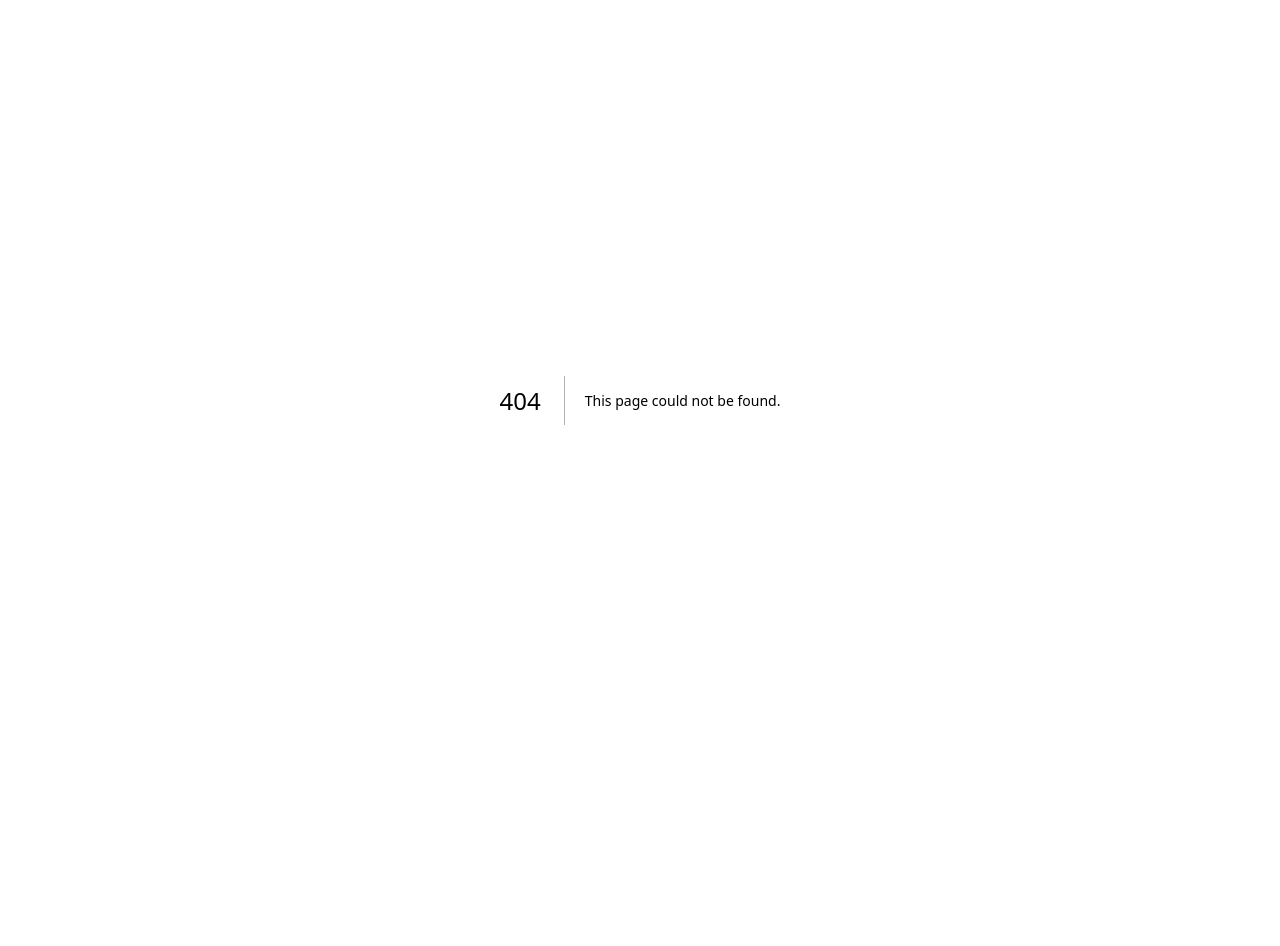
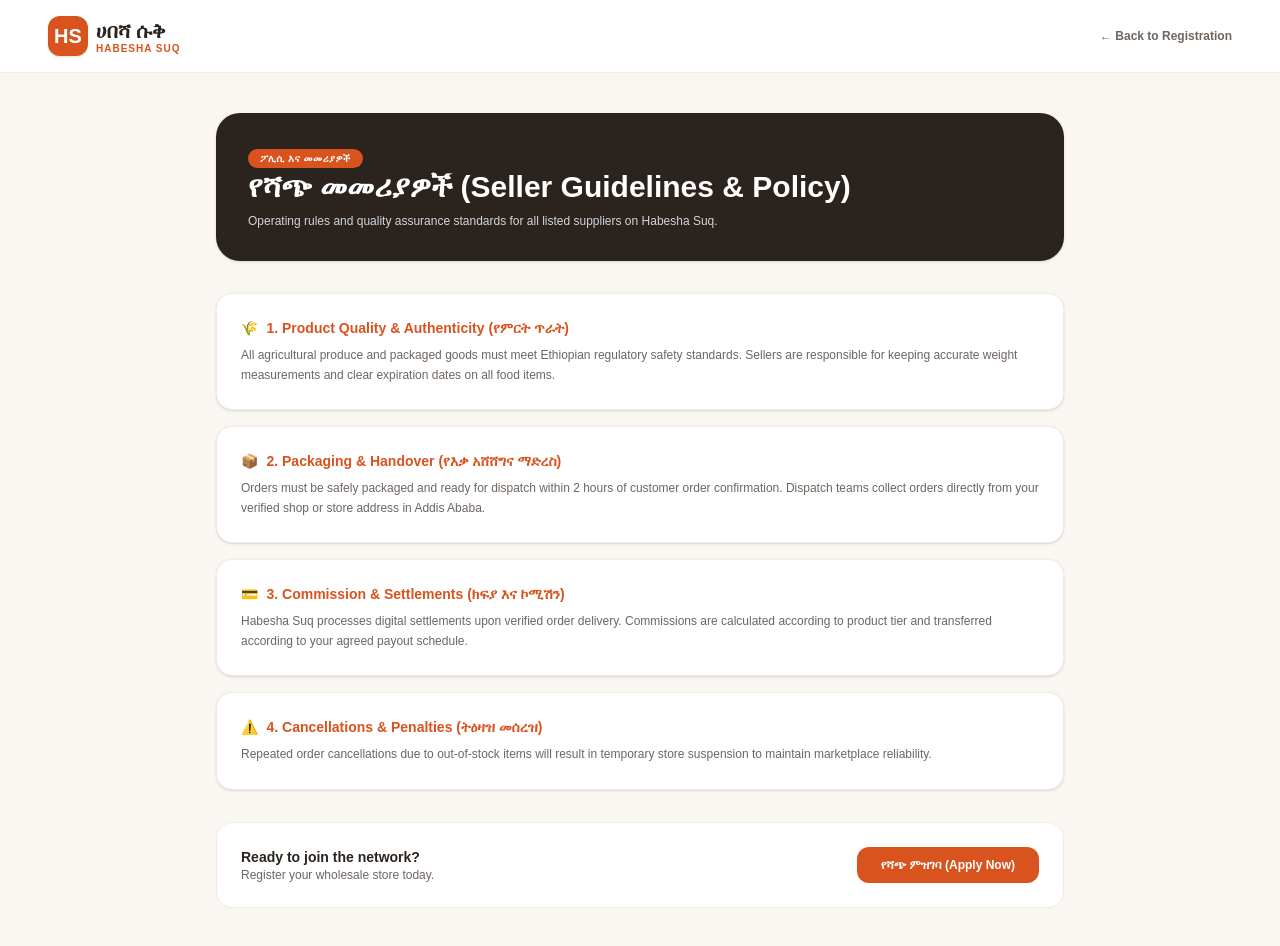
Before and after one commit to abdulkareemyassin407-del/merkato-frontend, a Next.js app: page /seller/guidelines in a window 1280 px wide. Before the commit this address had no page. Shown: the top 946 px of the page. Before the commit the page ends 800 px from the top, so only its background shows below. Built offline with nearby package versions, Linux system fonts and the light colour scheme.

Commit message:
Added Seller Guidelines page with quality, packaging, and settlement policies

```diff
--- /dev/null
+++ b/src/app/seller/guidelines/page.tsx
@@ -0,0 +1,100 @@
+'use client';
+
+import React from 'react';
+import Link from 'next/link';
+
+export default function SellerGuidelinesPage() {
+  return (
+    <div className="min-h-screen bg-[#FAF7F2] text-[#2B231D] font-sans pb-16">
+      {/* Header */}
+      <header className="bg-white border-b border-[#EFECE6] px-6 lg:px-12 py-4 flex items-center justify-between">
+        <Link href="/" className="flex items-center gap-2">
+          <div className="w-10 h-10 bg-[#D9531E] rounded-xl flex items-center justify-center text-white font-black text-xl shadow-sm">HS</div>
+          <div>
+            <span className="text-xl font-black text-[#2B231D]">ሀበሻ ሱቅ</span>
+            <span className="block text-[10px] font-extrabold text-[#D9531E] uppercase tracking-widest -mt-1">Habesha Suq</span>
+          </div>
+        </Link>
+        <Link href="/seller/register" className="text-xs font-bold text-[#6E655F] hover:text-[#D9531E]">
+          ← Back to Registration
+        </Link>
+      </header>
+
+      <main className="max-w-4xl mx-auto px-6 py-10 space-y-8">
+        {/* Title */}
+        <div className="bg-[#2B231D] text-white rounded-3xl p-8 shadow-sm space-y-2">
+          <span className="bg-[#D9531E] text-white text-[10px] font-black uppercase px-3 py-1 rounded-full tracking-wider">
+            ፖሊሲ እና መመሪያዎች
+          </span>
+          <h1 className="text-2xl md:text-3xl font-black">የሻጭ መመሪያዎች (Seller Guidelines & Policy)</h1>
+          <p className="text-xs text-gray-300">
+            Operating rules and quality assurance standards for all listed suppliers on Habesha Suq.
+          </p>
+        </div>
+
+        {/* Policy Sections */}
+        <div className="space-y-4">
+
+          {/* Item 1 */}
+          <div className="bg-white rounded-2xl border border-[#EFECE6] p-6 shadow-sm space-y-2">
+            <div className="flex items-center gap-2 text-[#D9531E] font-black text-sm">
+              <span>🌾</span>
+              <h2>1. Product Quality & Authenticity (የምርት ጥራት)</h2>
+            </div>
+            <p className="text-xs text-[#6E655F] leading-relaxed">
+              All agricultural produce and packaged goods must meet Ethiopian regulatory safety standards. Sellers are responsible for keeping accurate weight measurements and clear expiration dates on all food items.
+            </p>
+          </div>
+
+          {/* Item 2 */}
+          <div className="bg-white rounded-2xl border border-[#EFECE6] p-6 shadow-sm space-y-2">
+            <div className="flex items-center gap-2 text-[#D9531E] font-black text-sm">
+              <span>📦</span>
+              <h2>2. Packaging & Handover (የእቃ አሸሸግና ማድረስ)</h2>
+            </div>
+            <p className="text-xs text-[#6E655F] leading-relaxed">
+              Orders must be safely packaged and ready for dispatch within 2 hours of customer order confirmation. Dispatch teams collect orders directly from your verified shop or store address in Addis Ababa.
+            </p>
+          </div>
+
+          {/* Item 3 */}
+          <div className="bg-white rounded-2xl border border-[#EFECE6] p-6 shadow-sm space-y-2">
+            <div className="flex items-center gap-2 text-[#D9531E] font-black text-sm">
+              <span>💳</span>
+              <h2>3. Commission & Settlements (ክፍያ እና ኮሚሽን)</h2>
+            </div>
+            <p className="text-xs text-[#6E655F] leading-relaxed">
+              Habesha Suq processes digital settlements upon verified order delivery. Commissions are calculated according to product tier and transferred according to your agreed payout schedule.
+            </p>
+          </div>
+
+          {/* Item 4 */}
+          <div className="bg-white rounded-2xl border border-[#EFECE6] p-6 shadow-sm space-y-2">
+            <div className="flex items-center gap-2 text-[#D9531E] font-black text-sm">
+              <span>⚠️</span>
+              <h2>4. Cancellations & Penalties (ትዕዛዝ መሰረዝ)</h2>
+            </div>
+            <p className="text-xs text-[#6E655F] leading-relaxed">
+              Repeated order cancellations due to out-of-stock items will result in temporary store suspension to maintain marketplace reliability.
+            </p>
+          </div>
+
+        </div>
+
+        {/* Bottom CTA */}
+        <div className="bg-white rounded-2xl border border-[#EFECE6] p-6 flex flex-col md:flex-row items-center justify-between gap-4">
+          <div>
+            <h3 className="text-sm font-black text-[#2B231D]">Ready to join the network?</h3>
+            <p className="text-xs text-[#6E655F]">Register your wholesale store today.</p>
+          </div>
+          <Link
+            href="/seller/register"
+            className="bg-[#D9531E] text-white text-xs font-bold px-6 py-2.5 rounded-xl hover:bg-[#B84216] transition"
+          >
+            የሻጭ ምዝገባ (Apply Now)
+          </Link>
+        </div>
+      </main>
+    </div>
+  );
+}
```
